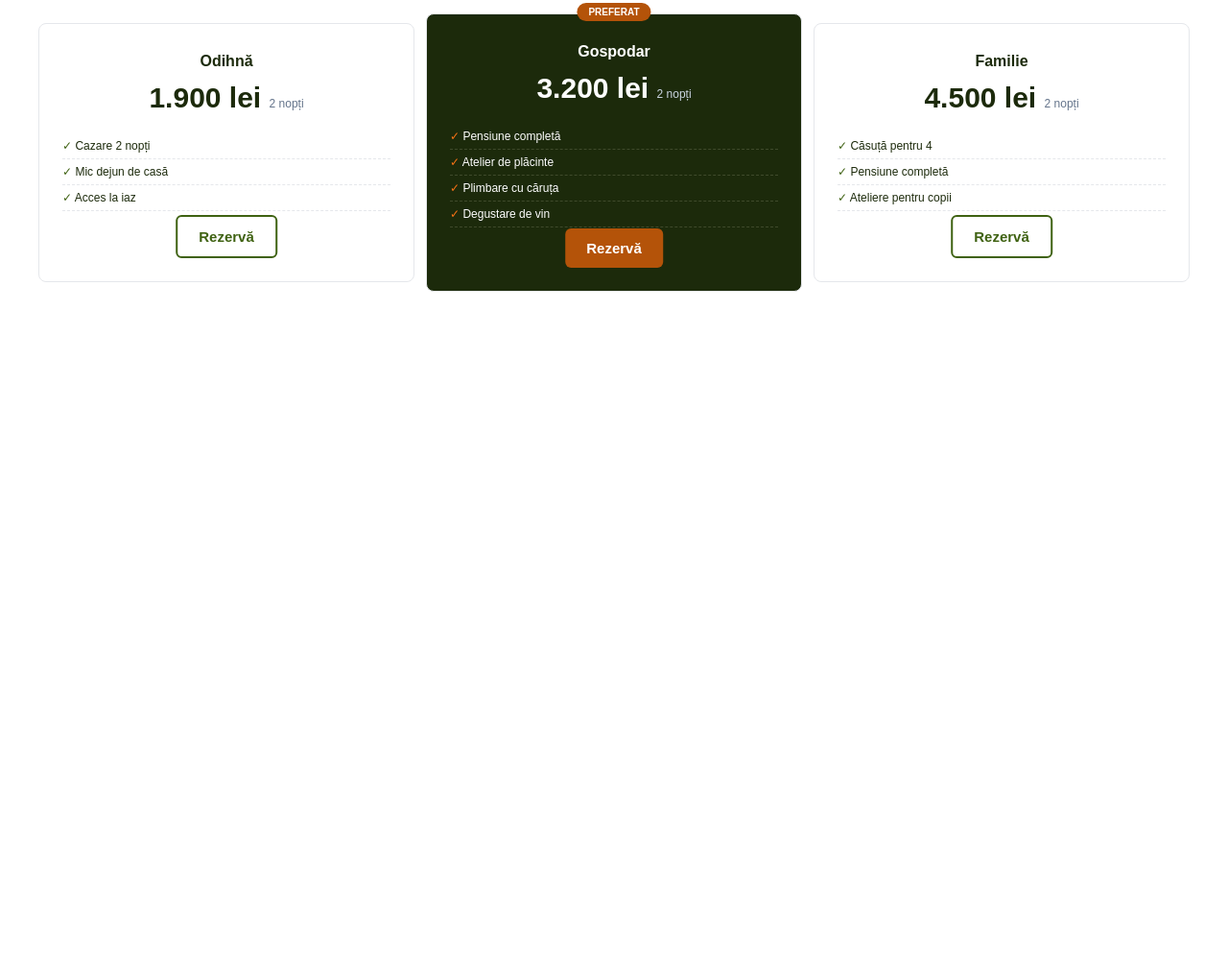
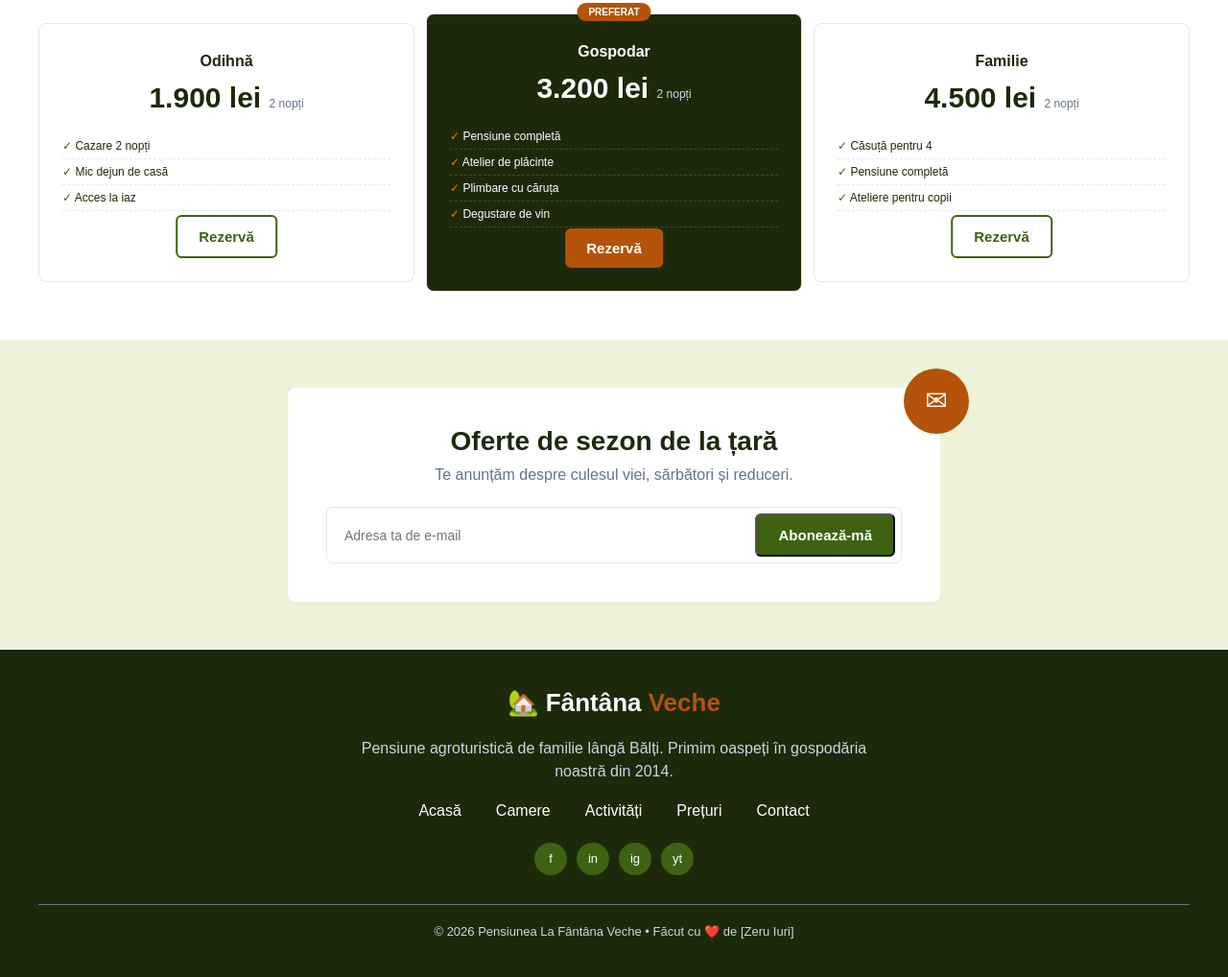
Before and after one commit to IuriZeru/Ep-web, a plain HTML site: page index.html in a window 1280 px wide. Shown: the part 2820-3838 px from the top of the page at 96% size. Before the commit the page ends 3174 px from the top, so only its background shows below. Drawn offline with Linux system fonts and the light colour scheme.

Commit message:
Oferte de sezon and Abonare

```diff
--- a/index.html
+++ b/index.html
@@ -310,5 +310,39 @@
 
   </div>
 </section>
+<section class="newsletter">
+  <div class="newsletter-box">
+    <span class="mail-icon">✉</span>
+    <h2>Oferte de sezon de la țară</h2>
+    <p>Te anunțăm despre culesul viei, sărbători și reduceri.</p>
+
+    <form class="newsletter-form">
+      <input type="email" placeholder="Adresa ta de e-mail" required>
+      <button type="submit" class="btn">Abonează-mă</button>
+    </form>
+  </div>
+</section>
+<footer class="footer">
+  <a class="footer-logo" href="#">🏡 Fântâna <span>Veche</span></a>
+
+  <p class="footer-text">Pensiune agroturistică de familie lângă Bălți. Primim oaspeți în gospodăria noastră din 2014.</p>
+
+  <ul class="footer-menu">
+    <li><a href="#">Acasă</a></li>
+    <li><a href="#">Camere</a></li>
+    <li><a href="#">Activități</a></li>
+    <li><a href="#">Prețuri</a></li>
+    <li><a href="#">Contact</a></li>
+  </ul>
+
+  <div class="social">
+    <a href="#">f</a>
+    <a href="#">in</a>
+    <a href="#">ig</a>
+    <a href="#">yt</a>
+  </div>
+
+  <p class="copyright">© 2026 Pensiunea La Fântâna Veche • Făcut cu ❤️ de [Zeru Iuri]</p>
+</footer>
 </body>
 </html>
--- a/style.css
+++ b/style.css
@@ -629,3 +629,118 @@ header > nav {
 .btn-orange {
     background: #b45309;
 }
+.newsletter {
+    background: #ecf3d9;
+    padding: 50px 40px;
+}
+
+.newsletter-box {
+    position: relative;
+    background: white;
+    border-radius: 8px;
+    max-width: 680px;
+    margin: 0 auto;
+    padding: 40px;
+    text-align: center;
+}
+
+.newsletter-box h2 {
+    font-size: 28px;
+    margin-bottom: 10px;
+}
+
+.newsletter-box p {
+    color: #64748b;
+    margin-bottom: 24px;
+}
+
+.mail-icon {
+    position: absolute;
+    top: -20px;
+    right: -30px;
+    width: 68px;
+    height: 68px;
+    background: #b45309;
+    color: white;
+    border-radius: 50%;
+    font-size: 28px;
+    line-height: 68px;
+}
+
+.newsletter-form {
+    display: flex;
+    border: 1px solid #e5e7eb;
+    border-radius: 6px;
+    padding: 6px;
+}
+
+.newsletter-form input {
+    flex: 1;
+    border: none;
+    outline: none;
+    padding: 0 12px;
+    font-size: 14px;
+}
+.footer {
+    background: #1c2a0b;
+    color: white;
+    text-align: center;
+    padding: 40px;
+}
+
+.footer-logo {
+    font-size: 26px;
+    font-weight: 700;
+    color: white;
+    text-decoration: none;
+}
+
+.footer-logo span {
+    color: #b45309;
+}
+
+.footer-text {
+    max-width: 540px;
+    margin: 20px auto;
+    color: #cbd5e1;
+    line-height: 1.5;
+}
+
+.footer-menu {
+    list-style: none;
+    display: flex;
+    justify-content: center;
+    gap: 36px;
+    margin-bottom: 24px;
+}
+
+.footer-menu a {
+    color: white;
+    text-decoration: none;
+}
+
+.social {
+    display: flex;
+    justify-content: center;
+    gap: 10px;
+    margin-bottom: 30px;
+}
+
+.social a {
+    width: 34px;
+    height: 34px;
+    background: #3f6212;
+    color: white;
+    text-decoration: none;
+    font-size: 13px;
+    text-align: center;
+    line-height: 34px;
+    border-radius: 50%;
+}
+
+.copyright {
+    border-top: 1px solid #64748b;
+    padding-top: 20px;
+    font-size: 13px;
+    color: #cbd5e1;
+}
```
